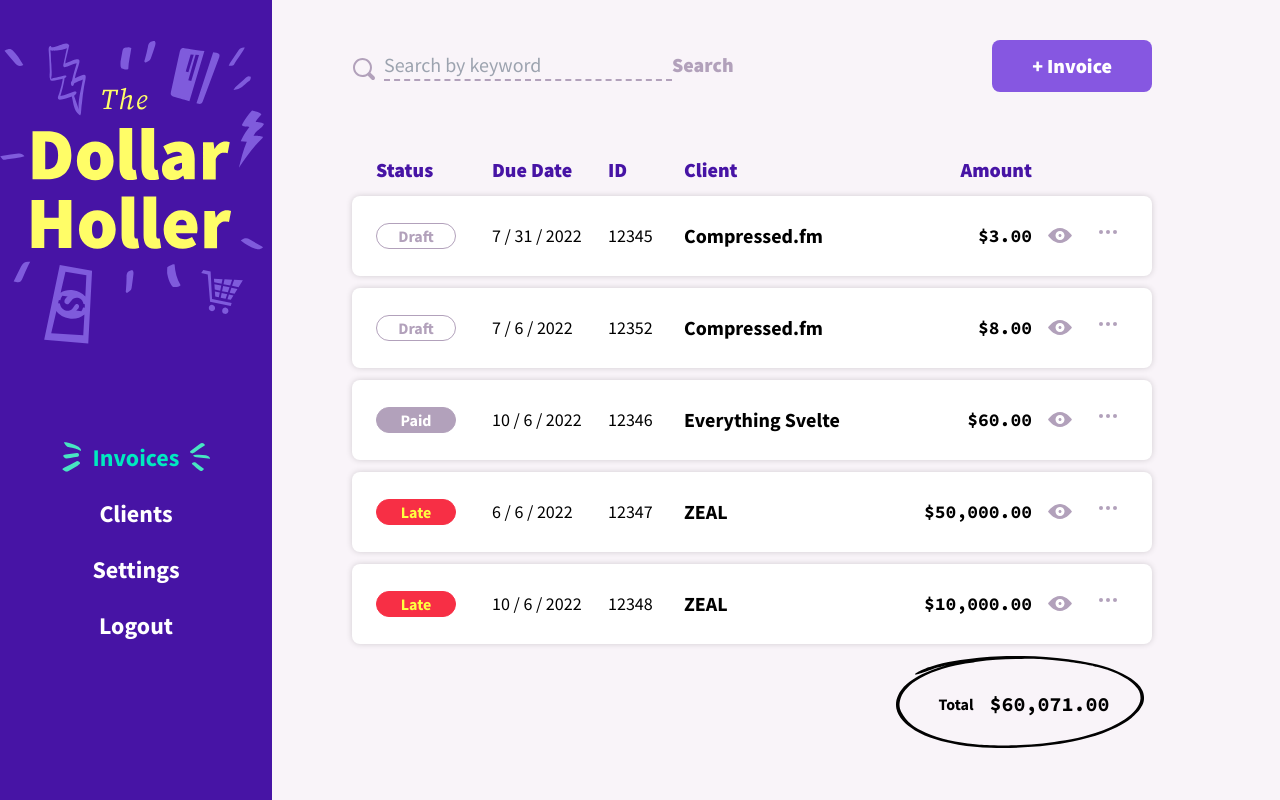
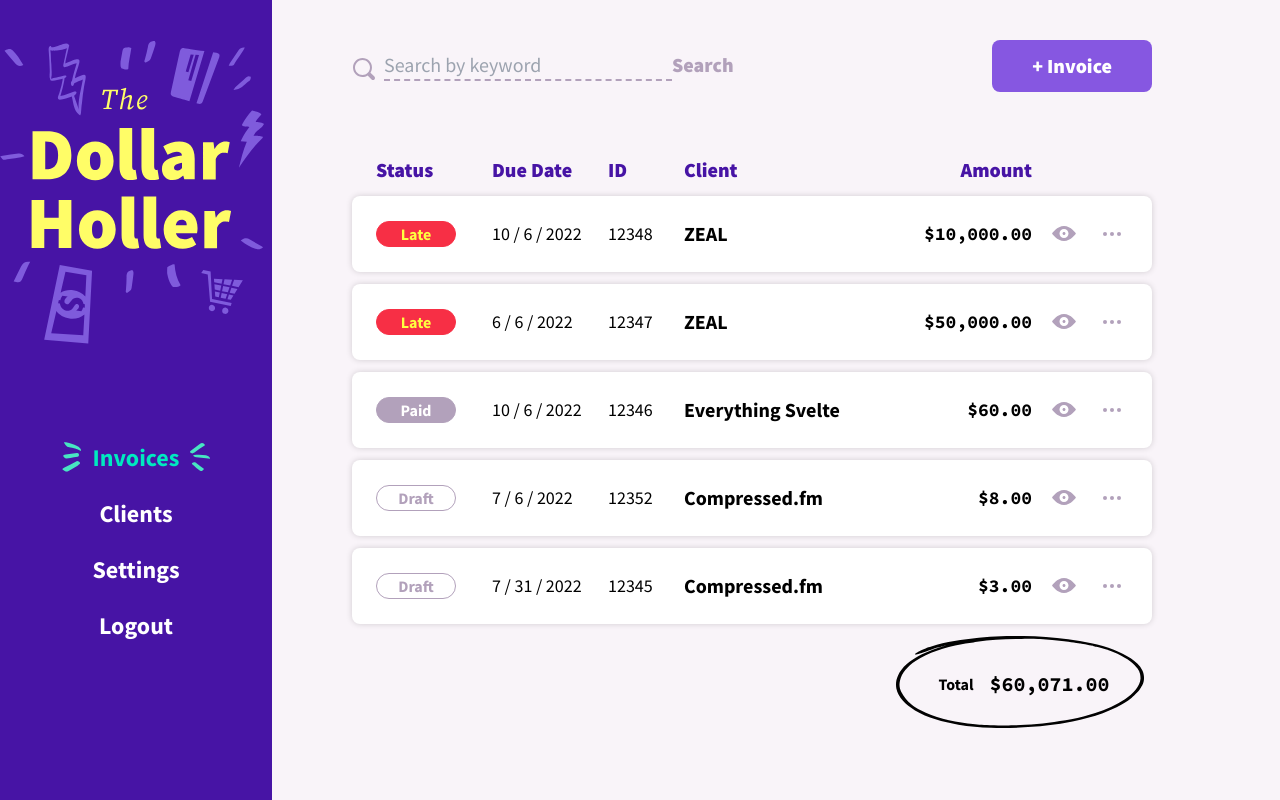
Before and after one commit to rustkas/dollarholler, a SvelteKit app: page /invoices in a window 1280 px wide. Built offline with nearby package versions, Linux system fonts and the light colour scheme.

Commit message:
Additional Options

```diff
--- a/src/app.css
+++ b/src/app.css
@@ -3,7 +3,6 @@
 @tailwind base;
 @tailwind components;
 @tailwind utilities;
-
 
 @layer base {
   body {
@@ -22,4 +21,7 @@
 }
 
 @layer utilities {
+  .center {
+    @apply flex items-center justify-center
+  }
 }
--- /dev/null
+++ b/src/lib/components/AdditionalOptions.svelte
@@ -0,0 +1,36 @@
+<script lang="ts">
+  import type { SvelteComponent } from 'svelte';
+  export let options: {
+    label: string;
+    icon?: new (...args: any[]) => SvelteComponent;
+    disabled: boolean;
+    onClick: () => void;
+  }[];
+</script>
+
+<ul class="absolute left-0 top-4 rounded-lg bg-white shadow-lg">
+  {#each options as option}
+    {#if !option.disabled}
+      <li>
+        <button
+          class="flex w-full gap-x-2 p-4 font-sansSerif font-bold text-pastelPurple hover:text-daisyBush "
+          on:click={option.onClick}
+        >
+          {#if option.icon}
+            <svelte:component this={option.icon} />
+          {/if}
+          {option.label}
+        </button>
+      </li>
+    {/if}
+  {/each}
+</ul>
+
+<style lang="postcss">
+  li {
+    @apply border-b-2 border-whisper;
+  }
+  li:last-child {
+    @apply border-b-0;
+  }
+</style>
--- /dev/null
+++ b/src/lib/components/Icon/Edit.svelte
@@ -0,0 +1,10 @@
+<script lang="ts">
+  export let width: number = 24,
+    height: number = 24;
+</script>
+
+<svg {width} {height} viewBox="0 0 24 24" fill="none" xmlns="http://www.w3.org/2000/svg">
+  <path
+    d="M20.821 3.179C20.061 2.418 19.049 2 17.974 2C16.9 2 15.888 2.418 15.128 3.179L3.71905 14.587C3.71905 14.587 3.71805 14.59 3.71605 14.591C3.63505 14.673 3.49705 14.889 3.45505 15.052L2.03005 20.756C1.94405 21.096 2.04505 21.458 2.29305 21.705L2.29405 21.706L2.29505 21.707C2.54305 21.955 2.90305 22.056 3.24405 21.971L8.94805 20.544C9.11105 20.502 9.32805 20.364 9.40905 20.283C9.41005 20.282 9.41305 20.28 9.41305 20.28L20.822 8.873C21.582 8.112 22.001 7.102 22 6.026C22 4.951 21.582 3.94 20.822 3.179H20.821ZM14.411 6.728L17.274 9.591L8.70605 18.159L5.84305 15.296L14.411 6.728ZM4.37505 19.626L4.97005 17.252L6.75005 19.033L4.37505 19.626ZM19.409 4.594C20.173 5.359 20.173 6.693 19.409 7.458L18.69 8.178L15.824 5.313L16.545 4.594C17.31 3.83 18.644 3.829 19.409 4.594Z"
+  />
+</svg>
--- /dev/null
+++ b/src/lib/components/Icon/Send.svelte
@@ -0,0 +1,8 @@
+<script lang="ts">
+  export let width: number = 24,
+    height: number = 24;
+</script>
+
+<svg {width} {height} viewBox="0 0 24 24" fill="none" xmlns="http://www.w3.org/2000/svg">
+  <path d="M2.01 21.0002L23 12.0002L2.01 3.00024L2 10.0002L17 12.0002L2 14.0002L2.01 21.0002Z" />
+</svg>
--- /dev/null
+++ b/src/lib/components/Icon/Trash.svelte
@@ -0,0 +1,13 @@
+<script lang="ts">
+  export let width: number = 24,
+    height: number = 24;
+</script>
+
+<svg {width} {height} viewBox="0 0 24 24" fill="none" xmlns="http://www.w3.org/2000/svg">
+  <path
+    d="M5.37817 19.1055C5.37817 20.1504 6.20062 21.0002 7.21195 21.0002H16.3808C17.3922 21.0002 18.2146 20.1504 18.2146 19.1055V7.73703H5.37817V19.1055ZM7.21195 9.63177H16.3808L16.3817 19.1055H7.21195V9.63177Z"
+  />
+  <path d="M14.5471 4.89492V3.00018H9.04576V4.89492H3.54443V6.78966H20.0484V4.89492H14.5471Z" />
+  <path d="M10.8796 11.5265H9.04578V17.2107H10.8796V11.5265Z" />
+  <path d="M14.547 11.5265H12.7133V17.2107H14.547V11.5265Z" />
+</svg>
--- a/src/routes/(dashboard)/invoices/+page.svelte
+++ b/src/routes/(dashboard)/invoices/+page.svelte
@@ -44,9 +44,11 @@
   </div>
 
   <!-- invoices -->
-  {#each $invoices as invoice}
-    <InvoiceRow {invoice} />
-  {/each}
+  <div class="flex flex-col-reverse">
+    {#each $invoices as invoice}
+      <InvoiceRow {invoice} />
+    {/each}
+  </div>
 </div>
 
 <CircledAmount label="Total" amount={`$${centsToDollars(sumInvoices($invoices))}`} />
--- a/src/routes/(dashboard)/invoices/InvoiceRow.svelte
+++ b/src/routes/(dashboard)/invoices/InvoiceRow.svelte
@@ -1,18 +1,36 @@
 <script lang="ts">
+  import AdditionalOptions from '$lib/components/AdditionalOptions.svelte';
   import ThreeDots from '$lib/components/Icon/ThreeDots.svelte';
   import View from '$lib/components/Icon/View.svelte';
   import Tag from '$lib/components/Tag.svelte';
   import { convertDate, isLate } from '$lib/utils/dateHelpers';
   import { sumLineItems, centsToDollars } from '$lib/utils/moneyHelpers';
+  import Send from '$lib/components/Icon/Send.svelte';
+  import Trash from '$lib/components/Icon/Trash.svelte';
+  import Edit from '$lib/components/Icon/Edit.svelte';
   export let invoice: Invoice;
+  let isAdditionalMenuShowing = false;
+  let isOptionsDisabled = false;
+  const handleDelete = () => {
+    console.log('deleting');
+  };
+  const handleEdit = () => {
+    console.log('editing');
+  };
+  const handleSendInvoice = () => {
+    console.log('sending');
+  };
   const getInvoiceLabel = () => {
     if (invoice.invoiceStatus === 'draft') {
       return 'draft';
     } else if (invoice.invoiceStatus === 'sent' && !isLate(invoice.dueDate)) {
+      isOptionsDisabled = true;
       return 'sent';
     } else if (invoice.invoiceStatus === 'sent' && isLate(invoice.dueDate)) {
+      isOptionsDisabled = true;
       return 'late';
     } else if (invoice.invoiceStatus === 'paid') {
+      isOptionsDisabled = true;
       return 'paid';
     }
   };
@@ -30,11 +48,25 @@
   <div class="amount text-right font-mono text-sm font-bold lg:text-lg">
     ${centsToDollars(sumLineItems(invoice.lineItems))}
   </div>
-  <div class="center viewButton hidden text-sm lg:block lg:text-lg">
+  <div class="center viewButton hidden text-sm lg:flex lg:text-lg">
     <a href="#" class="text-pastelPurple hover:text-daisyBush"><View /></a>
   </div>
-  <div class="center moreButton hidden text-sm lg:block lg:text-lg">
-    <button class=" text-pastelPurple hover:text-daisyBush"><ThreeDots /></button>
+  <div class="center moreButton relative hidden text-sm lg:flex lg:text-lg">
+    <button
+      class=" text-pastelPurple hover:text-daisyBush"
+      on:click={() => {
+        isAdditionalMenuShowing = !isAdditionalMenuShowing;
+      }}><ThreeDots /></button
+    >
+    {#if isAdditionalMenuShowing}
+      <AdditionalOptions
+        options={[
+          { label: 'Edit', icon: Edit, onClick: handleEdit, disabled: isOptionsDisabled },
+          { label: 'Delete', icon: Trash, onClick: handleDelete, disabled: false },
+          { label: 'Send', icon: Send, onClick: handleSendInvoice, disabled: isOptionsDisabled }
+        ]}
+      />
+    {/if}
   </div>
 </div>
 
```
